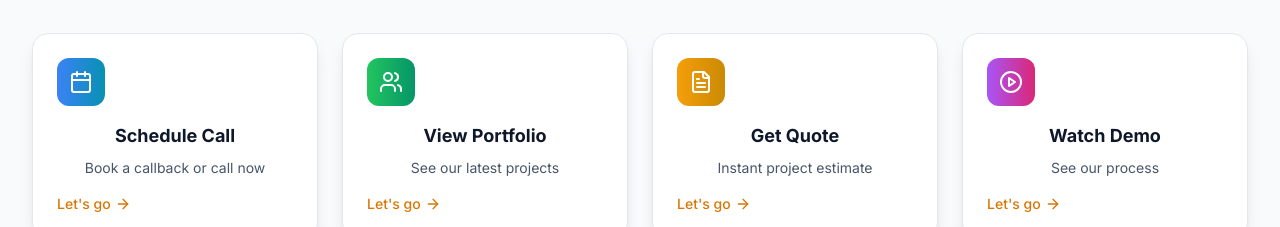
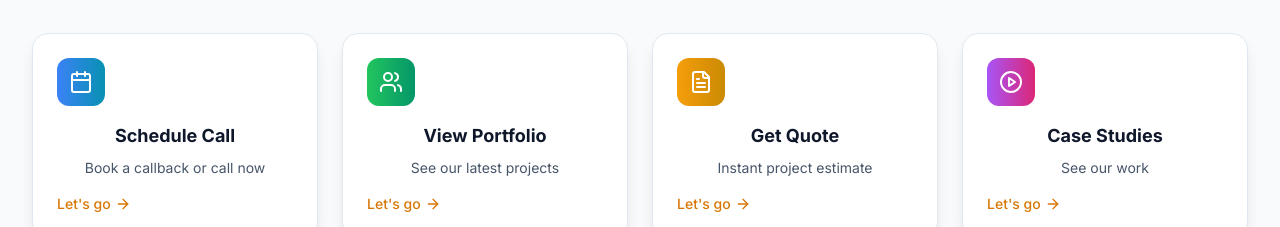
Before and after one commit to DennisAmutsa/EpicEdgeCreative, a React (Create React App) app in the folder frontend/: page /contact in a window 1280 px wide. Shown: the part 1440-1667 px from the top of the page. Built offline with nearby package versions, Linux system fonts and the light colour scheme; no server answers.

Commit message:
Updated Contact page to replace "Watch Demo" with "Case Studies", linking to the portfolio page and modifying the description accordingly.

```diff
--- a/frontend/src/pages/Contact.js
+++ b/frontend/src/pages/Contact.js
@@ -131,9 +131,9 @@ const Contact = () => {
     },
     {
       icon: PlayCircle,
-      title: "Watch Demo",
-      description: "See our process",
-      action: () => toast.success('Demo video coming soon!'),
+      title: "Case Studies",
+      description: "See our work",
+      action: () => window.open('/portfolio', '_blank'),
       color: "from-purple-500 to-pink-600"
     }
   ];
```
